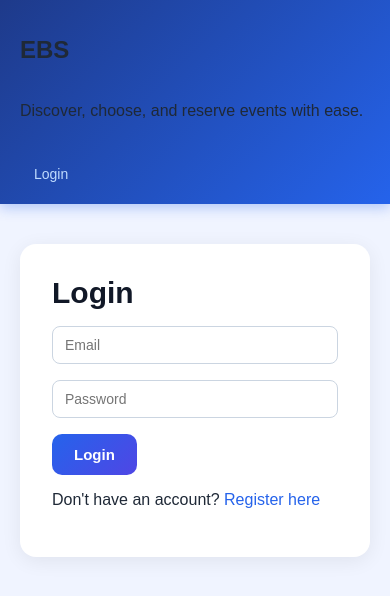
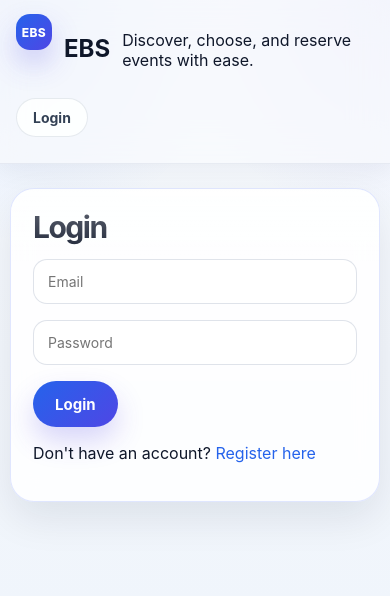
Before and after one commit to Behumble437/EBS-FirstRelease-Frontend-, a React (Vite) app: page /login in a window 390 px wide. Shown: the top 596 px of the page. Built offline with nearby package versions, Linux system fonts and the light colour scheme.

Commit message:
Refactor CSS styles for better design and layout
Updated CSS styles for improved design and responsiveness.

```diff
--- a/src/index.css
+++ b/src/index.css
@@ -3,89 +3,159 @@
 }
 
 :root {
-  font-family: Arial, Helvetica, sans-serif;
-  color: #1f2937;
-  background-color: #f0f4ff;
+  font-family: Inter, "Segoe UI", Arial, Helvetica, sans-serif;
+  color: #0f172a;
+  background-color: #f4f7fb;
+
+  --bg: #f4f7fb;
+  --bg-soft: #eef4ff;
+  --surface: rgba(255, 255, 255, 0.86);
+  --surface-strong: #ffffff;
+  --surface-muted: rgba(248, 250, 252, 0.92);
+  --text: #0f172a;
+  --text-soft: #475569;
+  --muted: #64748b;
+  --line: rgba(148, 163, 184, 0.22);
+
+  --primary: #2563eb;
+  --primary-strong: #4f46e5;
+  --accent: #06b6d4;
+
+  --danger: #dc2626;
+  --danger-soft: #fef2f2;
+  --success: #16a34a;
+  --success-soft: #f0fdf4;
+  --warning: #ca8a04;
+  --warning-soft: #fffbeb;
+  --info: #0284c7;
+  --info-soft: #f0f9ff;
+
+  --shadow-sm: 0 8px 20px rgba(15, 23, 42, 0.06);
+  --shadow-md: 0 16px 40px rgba(15, 23, 42, 0.09);
+  --shadow-lg: 0 28px 70px rgba(15, 23, 42, 0.12);
+
+  --radius-sm: 12px;
+  --radius-md: 18px;
+  --radius-lg: 24px;
+  --radius-xl: 32px;
+}
+
+html {
+  scroll-behavior: smooth;
 }
 
 body {
   margin: 0;
-  background-color: #f0f4ff;
-  color: #1f2937;
+  min-height: 100vh;
+  color: var(--text);
+  background:
+    radial-gradient(circle at top left, rgba(37, 99, 235, 0.12), transparent 26%),
+    radial-gradient(circle at top right, rgba(79, 70, 229, 0.10), transparent 24%),
+    linear-gradient(180deg, #f8fbff 0%, #f3f7fc 42%, #edf3fb 100%);
+}
+
+body::before {
+  content: "";
+  position: fixed;
+  inset: 0;
+  pointer-events: none;
+  background-image:
+    linear-gradient(rgba(255, 255, 255, 0.22) 1px, transparent 1px),
+    linear-gradient(90deg, rgba(255, 255, 255, 0.22) 1px, transparent 1px);
+  background-size: 28px 28px;
+  mask-image: linear-gradient(to bottom, rgba(0, 0, 0, 0.16), transparent 72%);
 }
 
 a {
   text-decoration: none;
-  color: #2563eb;
+  color: var(--primary);
+  transition: color 0.2s ease, opacity 0.2s ease, transform 0.2s ease;
 }
 
 a:hover {
-  text-decoration: underline;
+  text-decoration: none;
+}
+
+button,
+input,
+select,
+textarea {
+  font: inherit;
 }
 
 button {
   cursor: pointer;
   border: none;
-  border-radius: 8px;
-  padding: 10px 16px;
-  background-color: #2563eb;
-  color: white;
-  font-size: 14px;
-  transition: background-color 0.2s ease;
 }
 
-button:hover {
-  background-color: #1d4ed8;
+input,
+select,
+textarea {
+  width: 100%;
+  padding: 13px 14px;
+  border: 1px solid rgba(148, 163, 184, 0.3);
+  border-radius: 14px;
+  font-size: 14px;
+  color: var(--text);
+  background: rgba(255, 255, 255, 0.96);
+  transition:
+    border-color 0.2s ease,
+    box-shadow 0.2s ease,
+    transform 0.15s ease,
+    background-color 0.2s ease;
 }
 
-button:disabled {
-  opacity: 0.7;
-  cursor: not-allowed;
+input:hover,
+select:hover,
+textarea:hover {
+  border-color: rgba(99, 102, 241, 0.35);
 }
 
-input {
-  width: 100%;
-  padding: 10px 12px;
-  border: 1px solid #cbd5e1;
-  border-radius: 8px;
-  font-size: 14px;
-  background-color: white;
+input:focus,
+select:focus,
+textarea:focus {
+  outline: none;
+  border-color: rgba(79, 70, 229, 0.5);
+  box-shadow: 0 0 0 4px rgba(79, 70, 229, 0.12);
+  background: #ffffff;
 }
 
-select {
-  width: 100%;
-  padding: 10px 12px;
-  border: 1px solid #cbd5e1;
-  border-radius: 8px;
-  font-size: 14px;
-  background-color: white;
-  margin-top: 4px;
+textarea {
+  min-height: 140px;
 }
 
 label {
   display: flex;
   flex-direction: column;
-  gap: 6px;
+  gap: 8px;
   margin-bottom: 16px;
   font-size: 14px;
   font-weight: 600;
-  color: #374151;
+  color: #334155;
 }
 
 .page-container {
-  max-width: 1100px;
-  margin: 40px auto;
-  padding: 0 20px 60px;
+  width: min(1120px, calc(100% - 32px));
+  margin: 38px auto 0;
+  padding: 0 0 72px;
 }
 
+/* NAVBAR */
+
 .navbar {
-  min-height: 72px;
+  position: sticky;
+  top: 0;
+  z-index: 30;
+  min-height: 78px;
   display: flex;
   align-items: center;
   justify-content: space-between;
-  padding: 12px 32px;
-  background: linear-gradient(135deg, #1e3a8a 0%, #2563eb 100%);
-  box-shadow: 0 4px 12px rgba(37, 99, 235, 0.3);
+  gap: 18px;
+  padding: 14px 32px;
+  background: rgba(248, 250, 252, 0.72);
+  backdrop-filter: blur(18px);
+  border-bottom: 1px solid rgba(148, 163, 184, 0.16);
+  box-shadow: 0 8px 24px rgba(15, 23, 42, 0.05);
 }
 
 .navbar-left,
@@ -96,71 +166,102 @@ label {
 }
 
 .navbar-left {
-  min-width: 260px;
-  flex-direction: column;
-  align-items: flex-start;
-  gap: 2px;
+  min-width: 280px;
+  flex-direction: row;
+  align-items: center;
+  gap: 12px;
+}
+
+.navbar-left::before {
+  content: "EBS";
+  width: 40px;
+  height: 40px;
+  display: grid;
+  place-items: center;
+  border-radius: 14px;
+  color: #ffffff;
+  font-size: 14px;
+  font-weight: 800;
+  letter-spacing: 0.03em;
+  background: linear-gradient(135deg, var(--primary), var(--primary-strong));
+  box-shadow: 0 14px 28px rgba(79, 70, 229, 0.25);
+  flex-shrink: 0;
 }
 
 .navbar-center {
-  gap: 24px;
+  gap: 12px;
   flex: 1;
   justify-content: center;
+  flex-wrap: wrap;
 }
 
 .navbar-center a {
-  color: #bfdbfe;
-  font-size: 15px;
-  font-weight: 500;
-  padding: 6px 12px;
-  border-radius: 8px;
-  transition: background-color 0.2s;
+  color: #334155;
+  font-size: 14px;
+  font-weight: 700;
+  padding: 10px 16px;
+  border-radius: 999px;
+  transition:
+    background-color 0.2s ease,
+    color 0.2s ease,
+    transform 0.2s ease;
 }
 
 .navbar-center a:hover {
-  background-color: rgba(255, 255, 255, 0.15);
-  text-decoration: none;
-  color: white;
+  background: rgba(37, 99, 235, 0.08);
+  color: var(--text);
+  transform: translateY(-1px);
 }
 
 .navbar-right {
-  min-width: 260px;
+  min-width: 280px;
   justify-content: flex-end;
   gap: 12px;
+  flex-wrap: wrap;
 }
 
 .navbar-right a {
-  color: #bfdbfe;
+  color: #334155;
   font-size: 14px;
-  font-weight: 500;
-  padding: 6px 14px;
-  border-radius: 8px;
-  transition: background-color 0.2s;
+  font-weight: 700;
+  padding: 10px 16px;
+  border-radius: 999px;
+  background: rgba(255, 255, 255, 0.78);
+  border: 1px solid var(--line);
 }
 
 .navbar-right a:hover {
-  background-color: rgba(255, 255, 255, 0.15);
-  text-decoration: none;
-  color: white;
+  color: var(--text);
+  background: rgba(255, 255, 255, 0.96);
 }
 
 .navbar-right button {
-  background-color: rgba(255, 255, 255, 0.15);
-  color: white;
-  border: 1px solid rgba(255, 255, 255, 0.3);
+  min-height: 42px;
+  padding: 10px 18px;
+  color: #1e293b;
+  background: rgba(255, 255, 255, 0.86);
+  border: 1px solid rgba(148, 163, 184, 0.24);
+  border-radius: 999px;
   font-size: 14px;
-  padding: 8px 16px;
+  font-weight: 700;
+  transition:
+    transform 0.18s ease,
+    box-shadow 0.18s ease,
+    background-color 0.18s ease;
 }
 
 .navbar-right button:hover {
-  background-color: rgba(255, 255, 255, 0.25);
+  background: #ffffff;
+  transform: translateY(-1px);
+  box-shadow: var(--shadow-sm);
 }
 
 .navbar-brand {
   font-size: 22px;
-  font-weight: 700;
-  color: white !important;
-  line-height: 1.1;
+  font-weight: 800;
+  letter-spacing: -0.03em;
+  line-height: 1.05;
+  color: var(--text) !important;
 }
 
 .navbar-brand:hover {
@@ -168,142 +269,197 @@ label {
 }
 
 .navbar-subtitle {
-  margin: 0;
-  font-size: 11px;
-  color: #93c5fd;
-  line-height: 1.2;
+  margin: 2px 0 0;
+  font-size: 12px;
+  color: var(--muted);
+  line-height: 1.35;
 }
 
 .user-badge {
   display: flex;
   align-items: center;
-  gap: 6px;
-  background-color: rgba(255, 255, 255, 0.15);
-  color: white;
-  border: 1px solid rgba(255, 255, 255, 0.3);
-  border-radius: 999px;
-  padding: 6px 14px;
+  gap: 8px;
+  background: rgba(255, 255, 255, 0.78);
+  color: var(--text);
+  border: 1px solid var(--line);
+  border-radius: 16px;
+  padding: 8px 14px;
   white-space: nowrap;
+  box-shadow: inset 0 1px 0 rgba(255, 255, 255, 0.8);
 }
 
 .user-label {
-  font-size: 12px;
-  color: #bfdbfe;
+  font-size: 10px;
+  color: var(--muted);
+  text-transform: uppercase;
+  letter-spacing: 0.12em;
 }
 
 .user-name {
-  font-size: 13px;
-  font-weight: 700;
-  color: white;
+  font-size: 14px;
+  font-weight: 800;
+  color: var(--text);
+}
+
+/* SURFACE / CARDS */
+
+.card,
+.page-card,
+.info-card,
+.hero {
+  position: relative;
+  overflow: hidden;
+}
+
+.card,
+.page-card {
+  background: var(--surface);
+  backdrop-filter: blur(12px);
+  border: 1px solid rgba(199, 210, 254, 0.55);
+  border-radius: var(--radius-lg);
+  box-shadow: var(--shadow-md);
+}
+
+.card::before,
+.page-card::before,
+.hero::before {
+  content: "";
+  position: absolute;
+  inset: 0;
+  pointer-events: none;
+  background:
+    linear-gradient(180deg, rgba(255, 255, 255, 0.42), transparent 24%);
 }
 
 .card {
-  background-color: white;
   padding: 32px;
-  border-radius: 16px;
-  box-shadow: 0 4px 20px rgba(0, 0, 0, 0.07);
 }
 
 .page-card {
-  background-color: white;
   padding: 36px;
-  border-radius: 16px;
-  box-shadow: 0 4px 20px rgba(0, 0, 0, 0.07);
 }
 
 .page-header-row {
   display: flex;
-  align-items: center;
+  align-items: flex-end;
   justify-content: space-between;
+  gap: 16px;
   margin-bottom: 28px;
+  flex-wrap: wrap;
 }
 
 .page-header-row h1 {
   margin: 0;
-  font-size: 28px;
+  font-size: clamp(28px, 4vw, 34px);
+  color: var(--text);
+  letter-spacing: -0.04em;
+}
+
+/* GRID / ITEM CARDS */
+
+.card-grid {
+  display: grid;
+  grid-template-columns: repeat(auto-fill, minmax(285px, 1fr));
+  gap: 20px;
+  margin-top: 18px;
+}
+
+.info-card {
+  background:
+    linear-gradient(180deg, rgba(255, 255, 255, 0.92), rgba(245, 248, 255, 0.92));
+  border: 1px solid rgba(199, 210, 254, 0.58);
+  border-radius: 20px;
+  padding: 22px;
+  box-shadow: var(--shadow-sm);
+  transition:
+    transform 0.2s ease,
+    box-shadow 0.2s ease,
+    border-color 0.2s ease;
+}
+
+.info-card:hover {
+  transform: translateY(-4px);
+  box-shadow: 0 18px 36px rgba(79, 70, 229, 0.12);
+  border-color: rgba(129, 140, 248, 0.48);
+}
+
+.info-card h3 {
+  margin: 0 0 14px;
+  font-size: 18px;
+  line-height: 1.2;
+  letter-spacing: -0.02em;
   color: #111827;
 }
 
-.card-grid {
-  display: grid;
-  grid-template-columns: repeat(auto-fill, minmax(280px, 1fr));
-  gap: 20px;
-  margin-top: 16px;
-}
-
-.info-card {
-  background: linear-gradient(145deg, #f8faff, #eef2ff);
-  border: 1px solid #c7d2fe;
-  border-radius: 14px;
-  padding: 20px;
-  transition: box-shadow 0.2s;
-}
-
-.info-card:hover {
-  box-shadow: 0 6px 20px rgba(99, 102, 241, 0.15);
-}
-
-.info-card h3 {
-  margin: 0 0 12px;
-  font-size: 17px;
-  color: #1e1b4b;
-}
-
 .info-card p {
-  margin: 5px 0;
+  margin: 6px 0;
   font-size: 14px;
-  color: #374151;
+  line-height: 1.65;
+  color: #475569;
 }
 
 .card-actions {
   display: flex;
   align-items: center;
   gap: 10px;
-  margin-top: 16px;
+  margin-top: 18px;
   flex-wrap: wrap;
 }
+
+/* TYPOGRAPHY */
 
 .section-title {
   margin-top: 0;
   margin-bottom: 16px;
-  font-size: 30px;
-  color: #111827;
+  font-size: clamp(30px, 4vw, 42px);
+  line-height: 1.08;
+  letter-spacing: -0.05em;
+  color: #0f172a;
 }
 
 .sub-title {
   margin-top: 0;
   margin-bottom: 16px;
-  font-size: 22px;
-  color: #111827;
+  font-size: 24px;
+  line-height: 1.15;
+  letter-spacing: -0.03em;
+  color: #0f172a;
 }
 
 .muted-text {
-  color: #6b7280;
-  line-height: 1.7;
+  color: var(--text-soft);
+  line-height: 1.8;
+  font-size: 15px;
+}
+
+/* ALERTS */
+
+.error-text,
+.success-text {
+  border-radius: 14px;
+  padding: 12px 14px;
+  margin-bottom: 14px;
+  font-size: 14px;
+  font-weight: 600;
+  border: 1px solid transparent;
 }
 
 .error-text {
-  color: #dc2626;
-  background-color: #fee2e2;
-  border: 1px solid #fca5a5;
-  border-radius: 8px;
-  padding: 10px 14px;
-  margin-bottom: 12px;
-  font-size: 14px;
+  color: #991b1b;
+  background: var(--danger-soft);
+  border-color: #fecaca;
 }
 
 .success-text {
-  color: #15803d;
-  background-color: #dcfce7;
-  border: 1px solid #86efac;
-  border-radius: 8px;
-  padding: 10px 14px;
-  margin-bottom: 12px;
-  font-size: 14px;
+  color: #166534;
+  background: var(--success-soft);
+  border-color: #bbf7d0;
 }
 
+/* FORMS */
+
 .form-card {
-  max-width: 460px;
+  max-width: 520px;
   margin: 40px auto;
 }
 
@@ -313,15 +469,16 @@ label {
 
 .form-footer {
   margin-top: 16px;
-  color: #6b7280;
+  color: var(--muted);
+  font-size: 14px;
 }
 
 .input-label {
   display: block;
   margin-bottom: 6px;
   font-size: 14px;
-  font-weight: 600;
-  color: #374151;
+  font-weight: 700;
+  color: #334155;
 }
 
 .textarea-group {
@@ -338,88 +495,138 @@ label {
   resize: none;
   overflow-y: auto;
   box-sizing: border-box;
-  padding: 10px 12px;
-  border: 1px solid #cbd5e1;
-  border-radius: 8px;
+  padding: 13px 14px;
+  border: 1px solid rgba(148, 163, 184, 0.3);
+  border-radius: 14px;
   font-size: 14px;
-  background-color: white;
+  color: var(--text);
+  background: rgba(255, 255, 255, 0.96);
+  transition:
+    border-color 0.2s ease,
+    box-shadow 0.2s ease,
+    background-color 0.2s ease;
+}
+
+.fixed-textarea:focus {
+  outline: none;
+  border-color: rgba(79, 70, 229, 0.5);
+  box-shadow: 0 0 0 4px rgba(79, 70, 229, 0.12);
+  background: #ffffff;
 }
 
 .form-actions {
   display: flex;
   align-items: center;
   gap: 12px;
-  margin-top: 20px;
+  margin-top: 22px;
+  flex-wrap: wrap;
 }
 
 .form-actions .primary-btn {
   width: 200px;
   text-align: center;
+  justify-content: center;
+}
+
+/* BUTTONS / LINKS */
+
+button,
+.primary-btn,
+.secondary-btn,
+.button-link,
+.text-btn {
+  transition:
+    transform 0.18s ease,
+    box-shadow 0.18s ease,
+    opacity 0.18s ease,
+    background-color 0.18s ease,
+    border-color 0.18s ease;
+}
+
+button:disabled {
+  opacity: 0.72;
+  cursor: not-allowed;
+}
+
+button:hover:disabled {
+  transform: none;
+  box-shadow: none;
 }
 
 .primary-btn {
-  display: inline-block;
+  display: inline-flex;
+  align-items: center;
+  justify-content: center;
+  min-height: 46px;
   padding: 12px 22px;
-  background: linear-gradient(135deg, #2563eb, #4f46e5);
-  color: white;
+  background: linear-gradient(135deg, var(--primary), var(--primary-strong));
+  color: #ffffff;
   text-decoration: none;
   border: none;
-  border-radius: 10px;
-  font-weight: 600;
+  border-radius: 999px;
+  font-weight: 700;
   font-size: 15px;
   cursor: pointer;
-  transition: opacity 0.2s, transform 0.1s;
+  box-shadow: 0 14px 28px rgba(79, 70, 229, 0.22);
 }
 
 .primary-btn:hover {
-  opacity: 0.9;
+  opacity: 1;
   text-decoration: none;
-  color: white;
+  color: #ffffff;
   transform: translateY(-1px);
+  box-shadow: 0 18px 34px rgba(79, 70, 229, 0.28);
 }
 
 .secondary-btn {
-  display: inline-block;
-  padding: 8px 16px;
-  background-color: #e0e7ff;
-  color: #3730a3;
-  border-radius: 8px;
+  display: inline-flex;
+  align-items: center;
+  justify-content: center;
+  min-height: 42px;
+  padding: 10px 16px;
+  background: rgba(37, 99, 235, 0.08);
+  color: #1d4ed8;
+  border-radius: 999px;
   font-size: 14px;
-  font-weight: 500;
+  font-weight: 700;
   text-decoration: none;
-  border: 1px solid #c7d2fe;
+  border: 1px solid rgba(37, 99, 235, 0.14);
   cursor: pointer;
-  transition: background-color 0.2s;
 }
 
 .secondary-btn:hover {
-  background-color: #c7d2fe;
+  background: rgba(37, 99, 235, 0.12);
   text-decoration: none;
-  color: #3730a3;
+  color: #1d4ed8;
+  transform: translateY(-1px);
 }
 
 .text-btn {
   background: none;
   border: none;
-  color: #dc2626;
+  color: var(--danger);
   cursor: pointer;
   padding: 0;
   font-size: 14px;
+  font-weight: 700;
 }
 
 .text-btn:hover {
   background: none !important;
   color: #b91c1c;
   text-decoration: underline;
+  transform: none;
 }
 
 .button-link {
   display: inline-flex;
   align-items: center;
   justify-content: center;
-  border-radius: 8px;
+  min-height: 42px;
+  border-radius: 999px;
   padding: 10px 16px;
   font-size: 14px;
+  font-weight: 700;
   text-decoration: none;
 }
 
@@ -428,83 +635,129 @@ label {
 }
 
 .primary-link {
-  background: linear-gradient(135deg, #2563eb, #4f46e5);
-  color: white;
+  background: linear-gradient(135deg, var(--primary), var(--primary-strong));
+  color: #ffffff;
+  box-shadow: 0 12px 24px rgba(79, 70, 229, 0.2);
 }
 
 .primary-link:hover {
-  opacity: 0.9;
-  color: white;
+  color: #ffffff;
+  transform: translateY(-1px);
 }
 
 .secondary-link {
-  background-color: #e0e7ff;
-  color: #3730a3;
+  background: rgba(37, 99, 235, 0.08);
+  color: #1d4ed8;
+  border: 1px solid rgba(37, 99, 235, 0.14);
 }
 
 .secondary-link:hover {
-  background-color: #c7d2fe;
-  color: #3730a3;
+  background: rgba(37, 99, 235, 0.12);
+  color: #1d4ed8;
 }
 
+/* HERO */
+
 .hero {
-  padding: 60px 40px;
-  background: linear-gradient(135deg, #eff6ff 0%, #eef2ff 100%);
-  border: 1px solid #c7d2fe;
+  padding: 62px 42px;
+  background:
+    linear-gradient(135deg, rgba(255, 255, 255, 0.92), rgba(240, 244, 255, 0.94)),
+    linear-gradient(135deg, #eff6ff 0%, #eef2ff 100%);
+  border: 1px solid rgba(199, 210, 254, 0.6);
+  border-radius: var(--radius-xl);
   text-align: center;
+  box-shadow: var(--shadow-lg);
 }
 
 .hero-tag {
   margin: 0 0 12px;
-  font-size: 13px;
-  font-weight: 700;
-  color: #4f46e5;
+  display: inline-flex;
+  align-items: center;
+  justify-content: center;
+  padding: 8px 12px;
+  border-radius: 999px;
+  background: rgba(79, 70, 229, 0.08);
+  font-size: 12px;
+  font-weight: 800;
+  color: var(--primary-strong);
   text-transform: uppercase;
-  letter-spacing: 0.1em;
+  letter-spacing: 0.14em;
 }
 
 .hero-title {
   margin: 0 0 18px;
-  font-size: 42px;
-  line-height: 1.2;
-  color: #111827;
+  font-size: clamp(34px, 5vw, 52px);
+  line-height: 1.08;
+  letter-spacing: -0.05em;
+  color: #0f172a;
 }
 
 .hero-text {
-  color: #4b5563;
-  line-height: 1.8;
-  margin-bottom: 28px;
+  max-width: 760px;
+  margin: 0 auto 28px;
+  color: #475569;
+  line-height: 1.9;
   font-size: 16px;
 }
 
 .hero-actions {
   display: flex;
   gap: 12px;
-  margin-top: 20px;
+  margin-top: 22px;
   flex-wrap: wrap;
   justify-content: center;
 }
 
+/* STATUS BADGES */
+
 .status-badge {
-  display: inline-block;
-  padding: 2px 10px;
+  display: inline-flex;
+  align-items: center;
+  gap: 6px;
+  padding: 5px 10px;
   border-radius: 999px;
   font-size: 12px;
-  font-weight: 600;
+  font-weight: 800;
   text-transform: capitalize;
+  letter-spacing: 0.01em;
 }
 
-.status-confirmed { background-color: #dcfce7; color: #15803d; }
-.status-cancelled  { background-color: #fee2e2; color: #dc2626; }
-.status-pending    { background-color: #fef9c3; color: #854d0e; }
-.status-paid       { background-color: #dcfce7; color: #15803d; }
-.status-unpaid     { background-color: #fee2e2; color: #dc2626; }
-.status-refunded   { background-color: #e0f2fe; color: #0369a1; }
+.status-confirmed {
+  background-color: #dcfce7;
+  color: #15803d;
+}
+
+.status-cancelled {
+  background-color: #fee2e2;
+  color: #dc2626;
+}
+
+.status-pending {
+  background-color: #fef9c3;
+  color: #854d0e;
+}
+
+.status-paid {
+  background-color: #dcfce7;
+  color: #15803d;
+}
+
+.status-unpaid {
+  background-color: #fee2e2;
+  color: #dc2626;
+}
+
+.status-refunded {
+  background-color: #e0f2fe;
+  color: #0369a1;
+}
+
+/* RESPONSIVE */
 
 @media (max-width: 900px) {
   .navbar {
     flex-wrap: wrap;
-    height: auto;
+    min-height: auto;
     gap: 12px;
     padding: 16px 20px;
   }
@@ -517,11 +770,83 @@ label {
     justify-content: flex-start;
   }
 
+  .navbar-center {
+    order: 3;
+  }
+
+  .navbar-right {
+    order: 2;
+  }
+
+  .hero {
+    padding: 38px 24px;
+    border-radius: 24px;
+  }
+
   .hero-title {
+    font-size: 32px;
+  }
+
+  .page-card,
+  .card {
+    padding: 22px;
+  }
+
+  .page-header-row {
+    align-items: flex-start;
+  }
+}
+
+@media (max-width: 640px) {
+  .page-container {
+    width: min(100% - 20px, 1120px);
+    margin-top: 24px;
+    padding-bottom: 52px;
+  }
+
+  .navbar {
+    padding: 14px 16px;
+  }
+
+  .navbar-left {
+    align-items: flex-start;
+  }
+
+  .navbar-left::before {
+    width: 36px;
+    height: 36px;
+    font-size: 12px;
+  }
+
+  .navbar-brand {
+    font-size: 18px;
+  }
+
+  .section-title {
     font-size: 30px;
   }
 
-  .page-card {
-    padding: 20px;
+  .sub-title {
+    font-size: 22px;
+  }
+
+  .card-grid {
+    grid-template-columns: 1fr;
+  }
+
+  .form-card {
+    max-width: 100%;
+    margin: 24px auto;
+  }
+
+  .form-actions .primary-btn {
+    width: 100%;
+  }
+
+  .form-actions a,
+  .form-actions button,
+  .hero-actions a,
+  .hero-actions button {
+    width: 100%;
   }
 }
```
